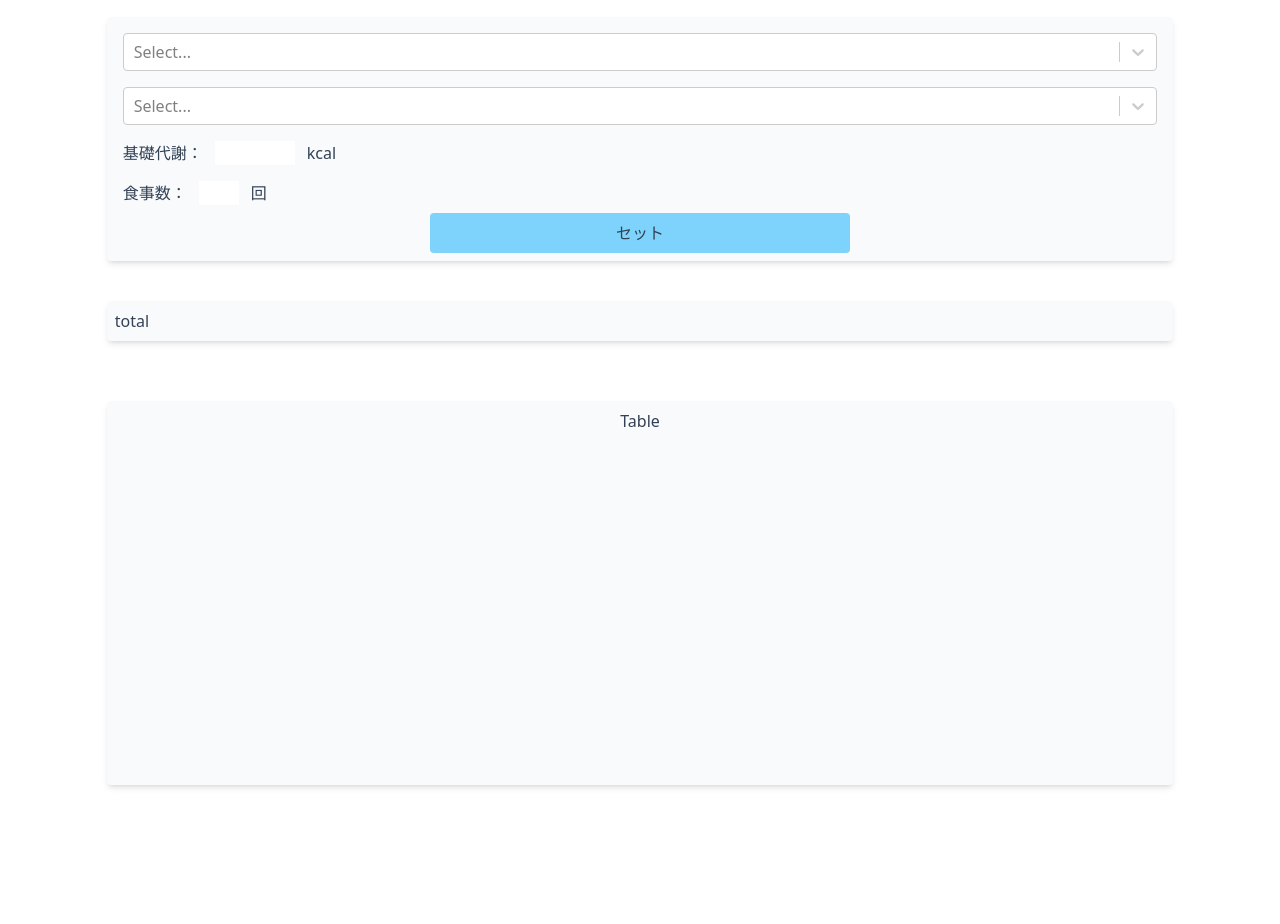
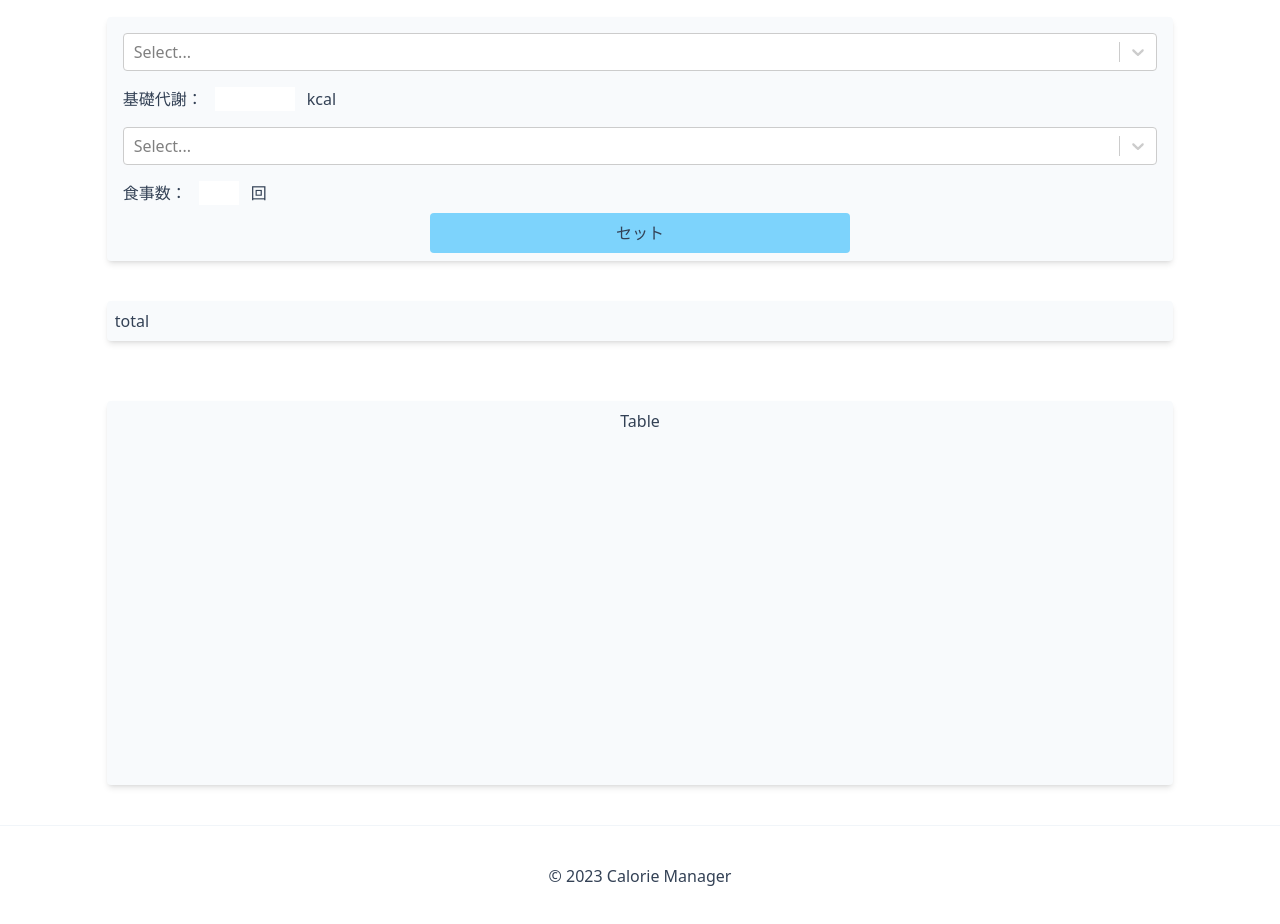
Before and after one commit to ryo-furukawa-1122/Calorie-Manager, a React (Create React App) app: page / in a window 1280 px wide. Shown: the part 140-1064 px from the top of the page. Before the commit the page ends 965 px from the top, so only its background shows below. Built offline with nearby package versions, Linux system fonts and the light colour scheme.

Commit message:
Added footer

```diff
--- a/src/App.js
+++ b/src/App.js
@@ -4,6 +4,7 @@ import Header from './components/Header';
 import Background from './components/Background';
 import Settings from './components/Settings';
 import Table from './components/Table';
+import Footer from './components/Footer';
 
 function App() {
   return (
@@ -18,6 +19,7 @@ function App() {
           <Settings />
           <Table />
         </div>
+        <Footer />
         {/* <p className='m-5 relative'>
           食事管理をサポートします
         </p> */}
--- /dev/null
+++ b/src/components/Footer.js
@@ -0,0 +1,24 @@
+// rafce
+import React from 'react'
+
+const Footer = () => {
+  return (
+    <footer className='w-full h-[100px] border-t border-solid border-slate-100 dark:border-slate-700 flex justify-center items-center'>
+        &copy; 2023 Calorie Manager
+    </footer>
+  )
+}
+
+// const Footertag = styled.footer`
+//     width: 100%;
+//     height: 100px;
+//     border-top: 1px solid #eaeaea;
+//     position: relative;
+//     z-index: 2;
+//     display: flex;
+//     justify-content: center;
+//     align-items: center;
+//     bottom: 0;
+// `;
+
+export default Footer
--- a/src/components/Settings.js
+++ b/src/components/Settings.js
@@ -24,13 +24,13 @@ const Settings = () => {
         <div className='flex flex-col relative'>
             <div className='flex flex-col p-2 bg-slate-50 dark:bg-slate-700 w-5/6 mx-auto my-5 rounded shadow-md'>
                 <Select className='dark:text-slate-700 m-2' options={purpose} />
-                <Select className='dark:text-slate-700 m-2' options={activity} />
                 {/* <CalorieCalc /> */}
                 <label className='m-2'>
                     基礎代謝：
                     <input className='dark:text-slate-700 w-20 mx-3' id='base' type={'text'} />
                     kcal
                 </label>
+                <Select className='dark:text-slate-700 m-2' options={activity} />
                 <label className='m-2'>
                     食事数：
                     <input className='dark:text-slate-700 w-10 mx-3' id='mealset' type={'text'}/>
```
